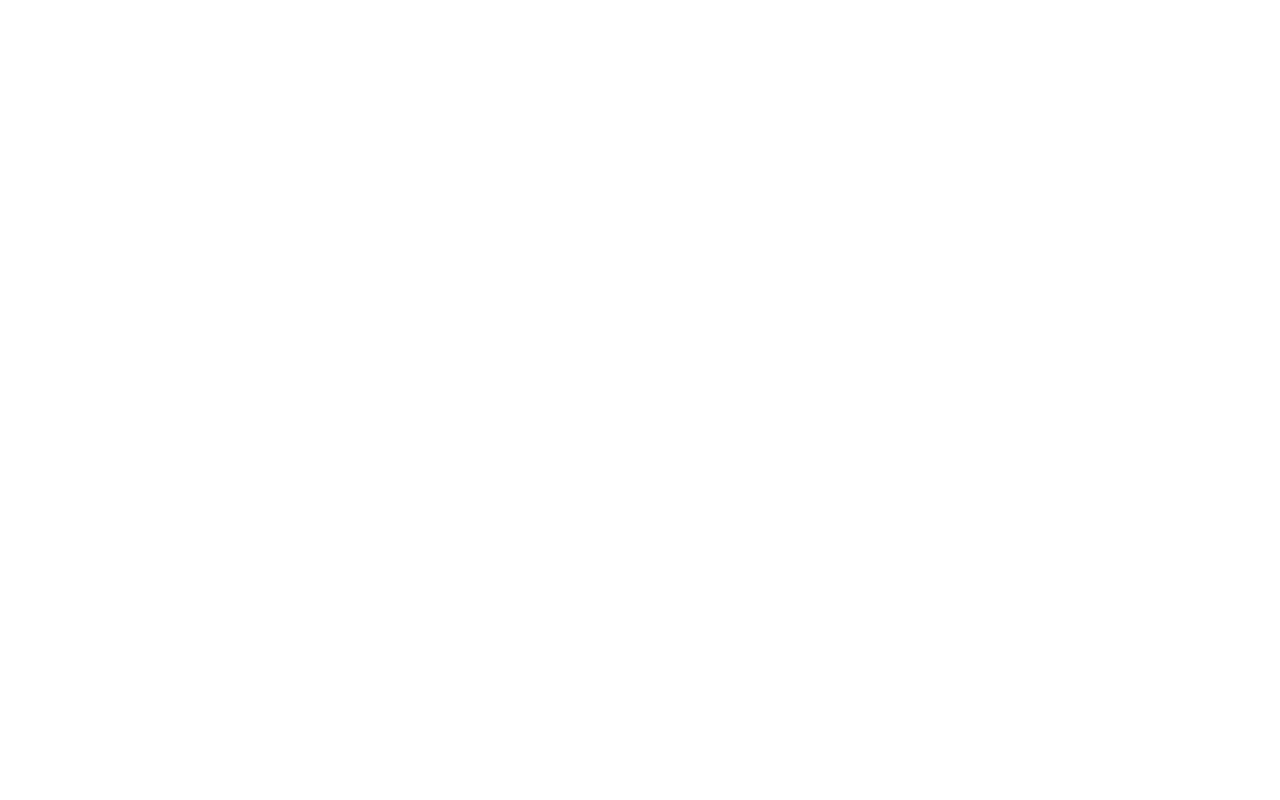
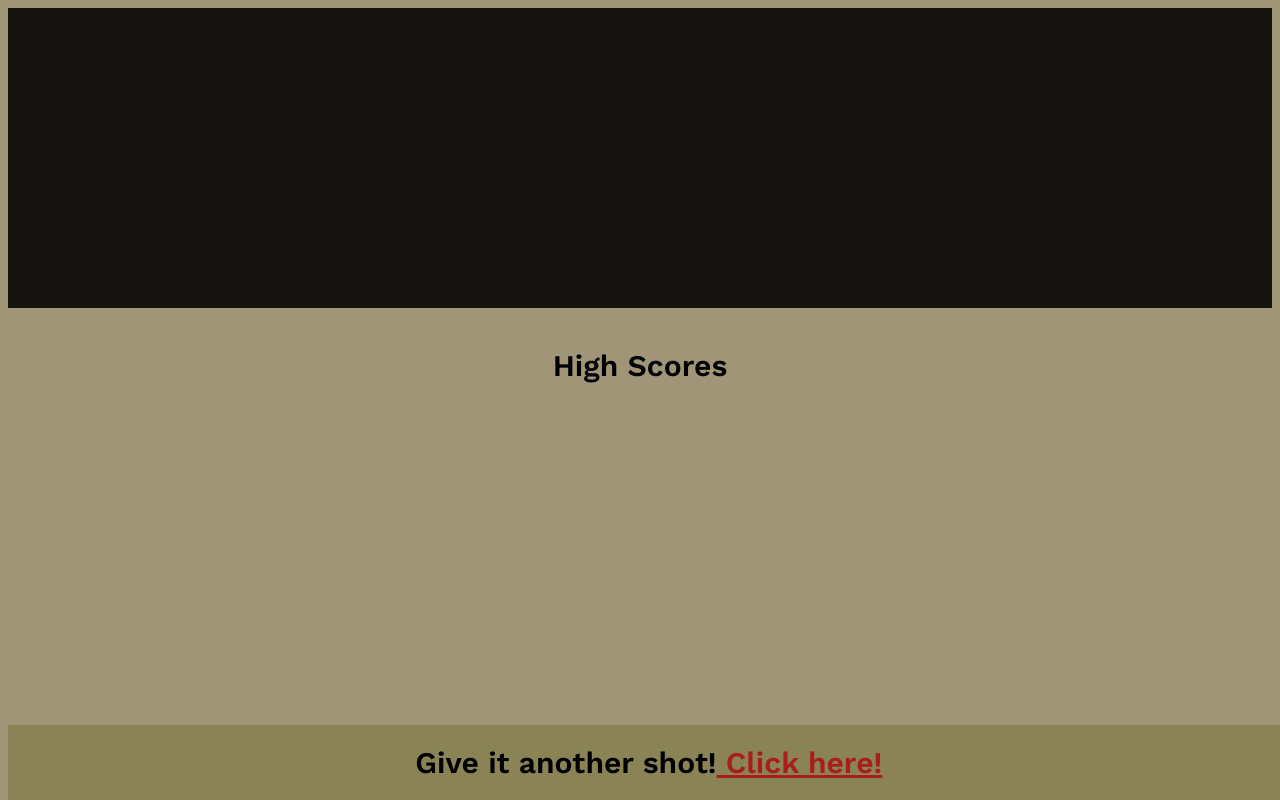
Before and after one commit to sstevens22/OSRS-Quiz, a plain HTML site: page seconondary.html in a window 1280 px wide. Drawn offline with nearby package versions, Linux system fonts and the light colour scheme; files that its build step writes are made by us from their sources.

Commit message:
hish score page

```diff
--- a/seconondary.html
+++ b/seconondary.html
@@ -2,11 +2,21 @@
 <html lang="en">
 <head>
     <meta charset="UTF-8">
-    <meta http-equiv="X-UA-Compatible" content="IE=edge">
     <meta name="viewport" content="width=device-width, initial-scale=1.0">
-    <title>Document</title>
+    <link rel="stylesheet" href="hstyle.css"/>
+    <title>OSRS Quiz High Scores</title>
 </head>
 <body>
-
+ <section class="hero">
+        <div></div>
+    </section>
+    <div class="DispHS">
+        <h2>High Scores</h2>
+        <p></p>
+<script src="hscript.js"></script>
+    </div>
+    <footer>
+        <h2> Give it another shot!<a href="index.html"> Click here!</a></h2>
+    </footer>
 </body>
 </html>
```
